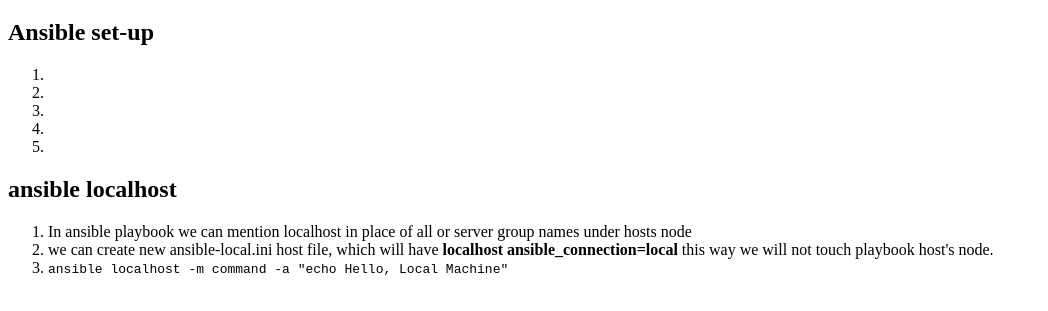
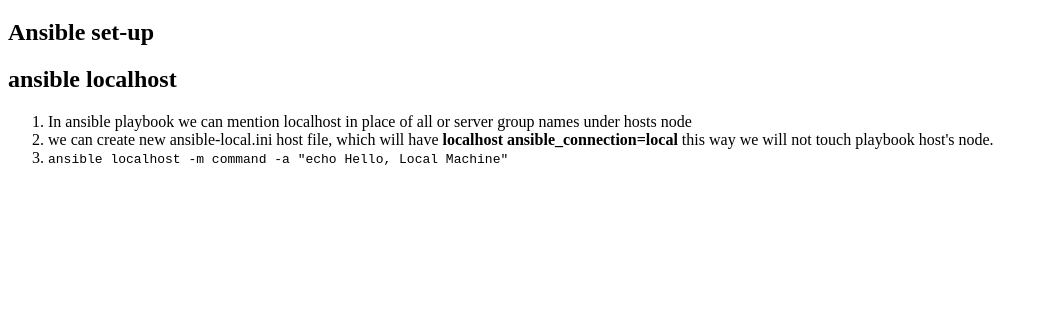
Before and after one commit to nlaxmi1260/AnsibleWithDocker, a plain HTML site: page aboutAnsible.html in a window 1280 px wide. Shown: the part 61-372 px from the top of the page, without its empty margins (0-1048 px from the left). Drawn offline with Linux system fonts and the light colour scheme.

Commit message:
Ansible Practice files added

```diff
--- a/notes.html
+++ b/aboutAnsible.html
@@ -3,18 +3,11 @@
 <head>
     <meta charset="UTF-8">
     <meta name="viewport" content="width=device-width, initial-scale=1.0">
-    <title>Ansible Notes</title>
+    <title>About Ansible</title>
 </head>
 <body>
     <h1>Ansible</h1>
     <h2>Ansible set-up</h2>
-    <ol>
-        <li></li>
-        <li></li>
-        <li></li>
-        <li></li>
-        <li></li>
-    </ol>
     <h2>ansible localhost</h2>
     <ol>
         <li>In ansible playbook we can mention localhost in place of all or server group names under hosts node</li>
```
Also changed, not shown: AnsibleCommands.html (renamed from AnsibleFirstDemo/AnsibleCommands.html), 14 other files.
